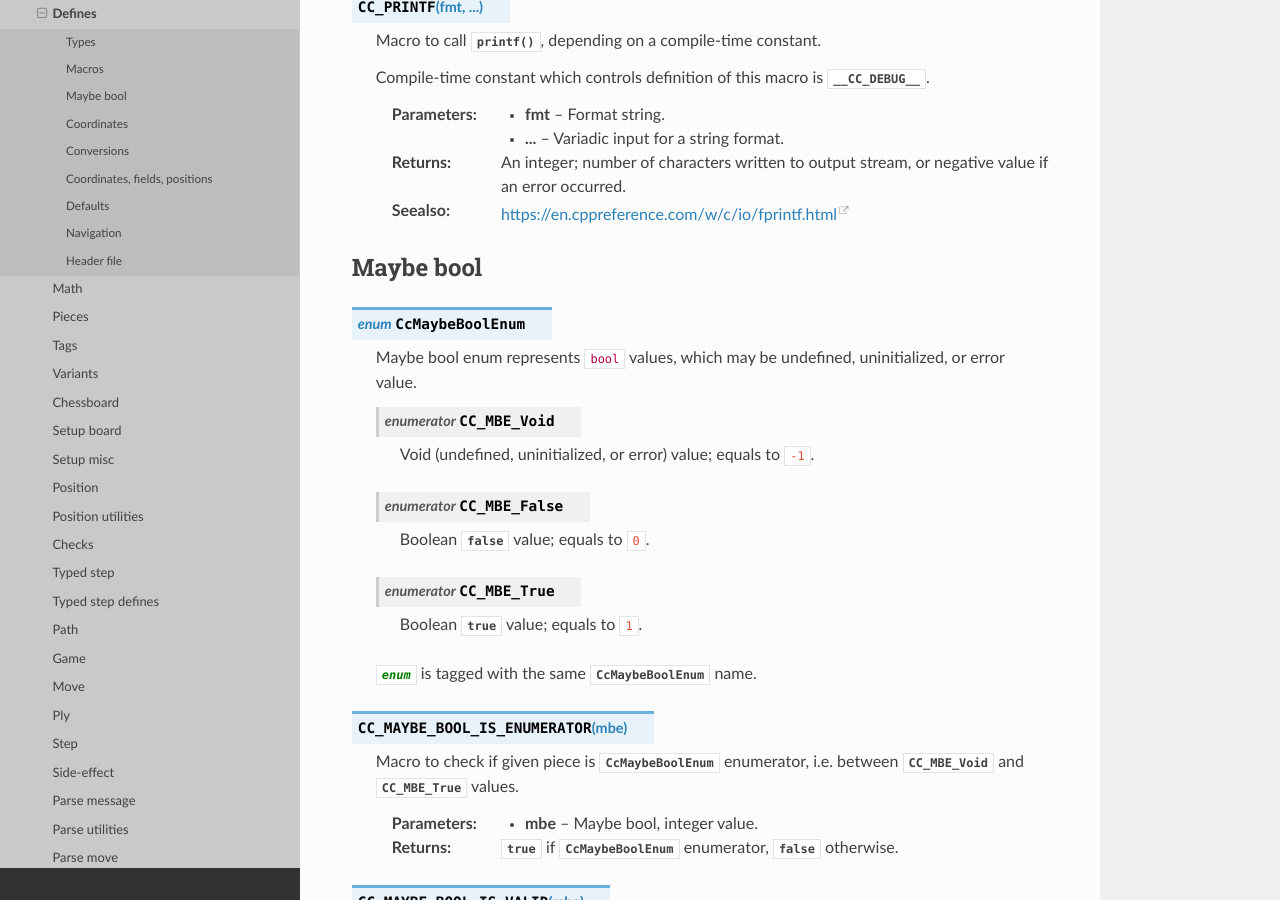
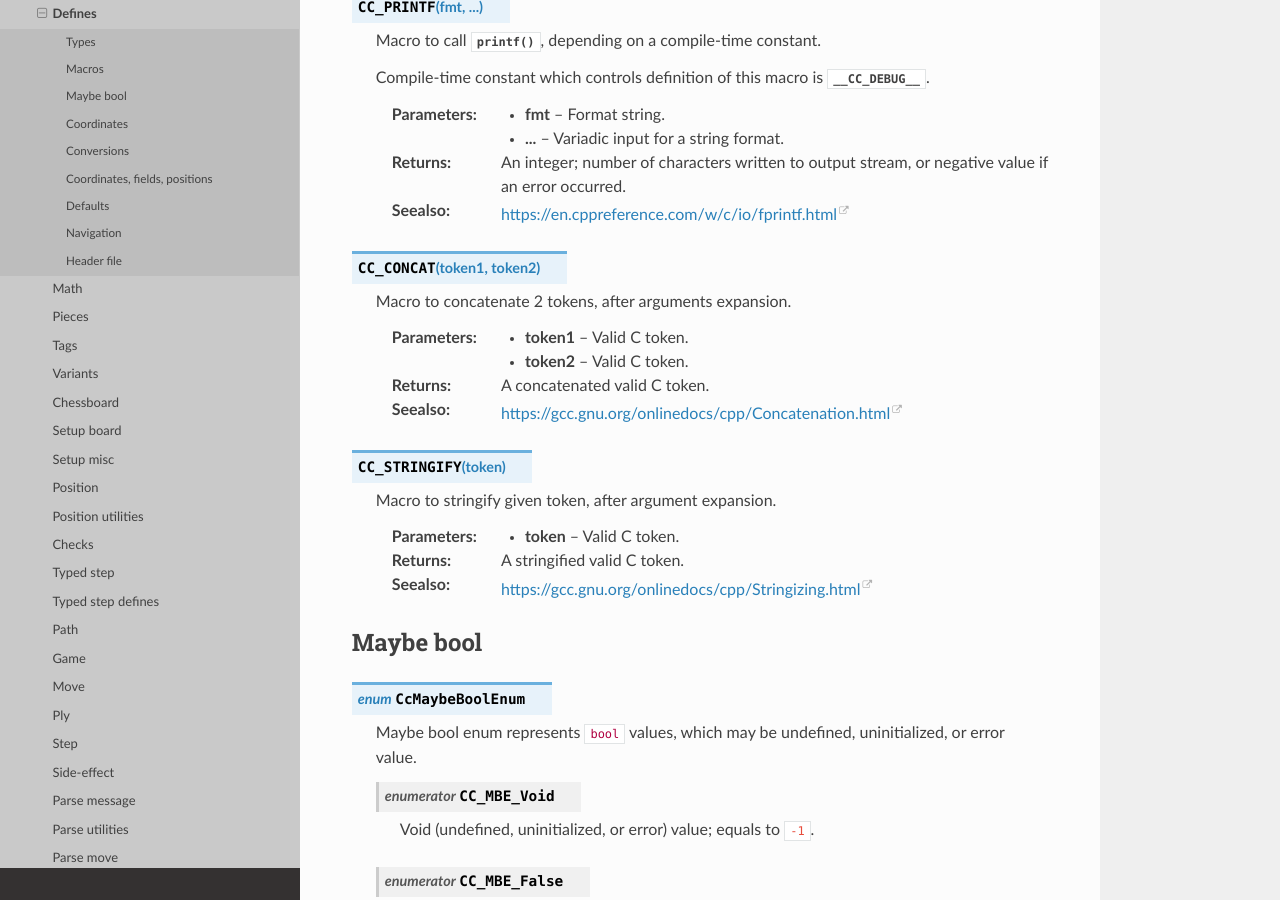
Before and after one commit to mmlacak/crochess, a Sphinx documentation site: the page built from docs/source/libcc/ccdefines.rst, in a window 1280 px wide and 900 px high, scrolled down 3054 px. Built offline with Sphinx 7.4.7 and the Read the Docs theme 3.1.0, drawn with Linux system fonts in a browser that asks for light colours.

Commit message:
Added macros + test + docs.

```diff
--- a/docs/source/conf.py
+++ b/docs/source/conf.py
@@ -26,10 +26,10 @@ copyright = '2021, Mario Mlačak'
 author = 'Mario Mlačak'
 
 # The short X.Y version
-version = "0.0.1.357:1536+20251122.022356"   # docs-new-lib-short-version-major-minor-feature-commit+meta~breaks-place-marker
+version = "0.0.1.358:1537+20251123.035405"   # docs-new-lib-short-version-major-minor-feature-commit+meta~breaks-place-marker
 
 # The full version, including alpha/beta/rc tags
-release = "0.0.1.357:1536+20251122.022356"   # docs-new-lib-full-version-major-minor-feature-commit+meta~breaks-place-marker
+release = "0.0.1.358:1537+20251123.035405"   # docs-new-lib-full-version-major-minor-feature-commit+meta~breaks-place-marker
 
 
 # -- General configuration ---------------------------------------------------
--- a/docs/source/libcc/ccdefines.rst
+++ b/docs/source/libcc/ccdefines.rst
@@ -148,6 +148,23 @@ Macros
     :returns: An integer; number of characters written to output stream, or
         negative value if an error occurred.
     :seealso: https://en.cppreference.com/w/c/io/fprintf.html
+
+.. c:macro:: CC_CONCAT(token1,token2)
+
+    Macro to concatenate 2 tokens, after arguments expansion.
+
+    :param token1: Valid C token.
+    :param token2: Valid C token.
+    :returns: A concatenated valid C token.
+    :seealso: https://gcc.gnu.org/onlinedocs/cpp/Concatenation.html
+
+.. c:macro:: CC_STRINGIFY(token)
+
+    Macro to stringify given token, after argument expansion.
+
+    :param token: Valid C token.
+    :returns: A stringified valid C token.
+    :seealso: https://gcc.gnu.org/onlinedocs/cpp/Stringizing.html
 
 .. _lbl-libcc-ccdefines-maybebool:
 
```
Also changed, not shown: README.md (+2 -2 lines), 5 other files.
